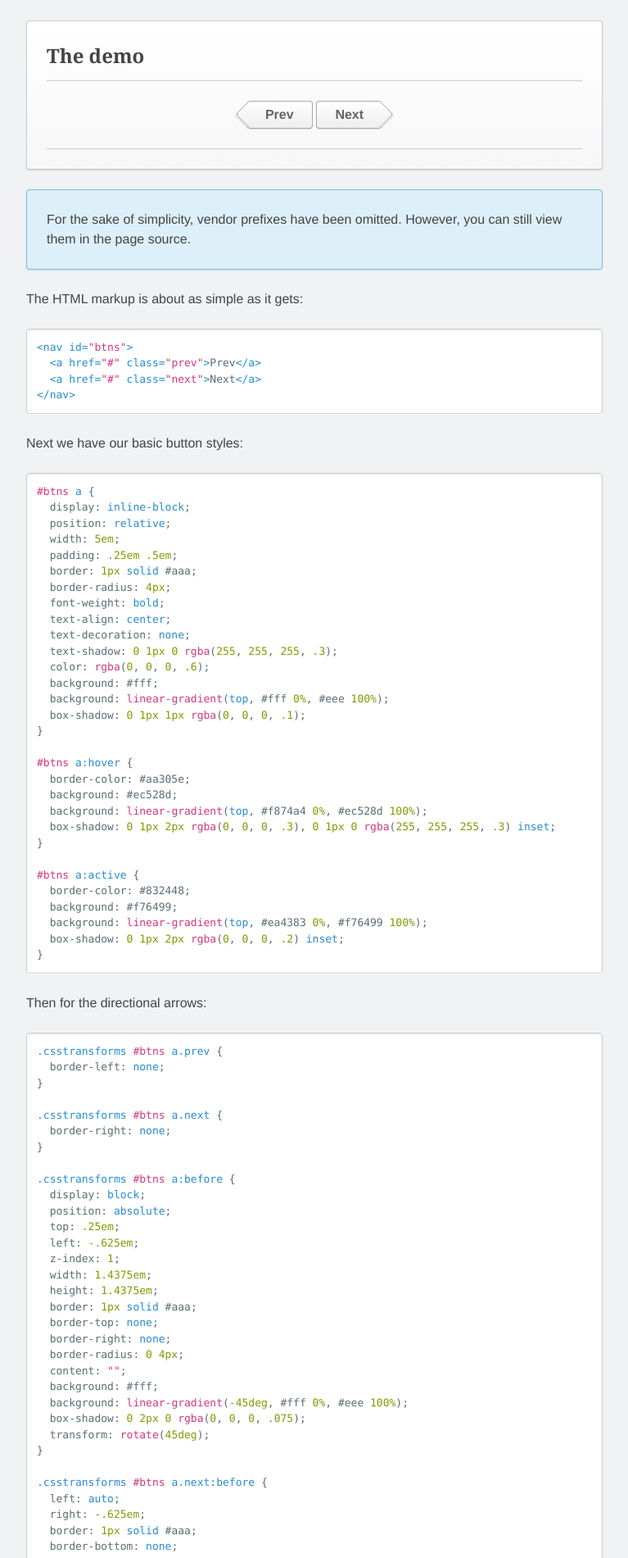
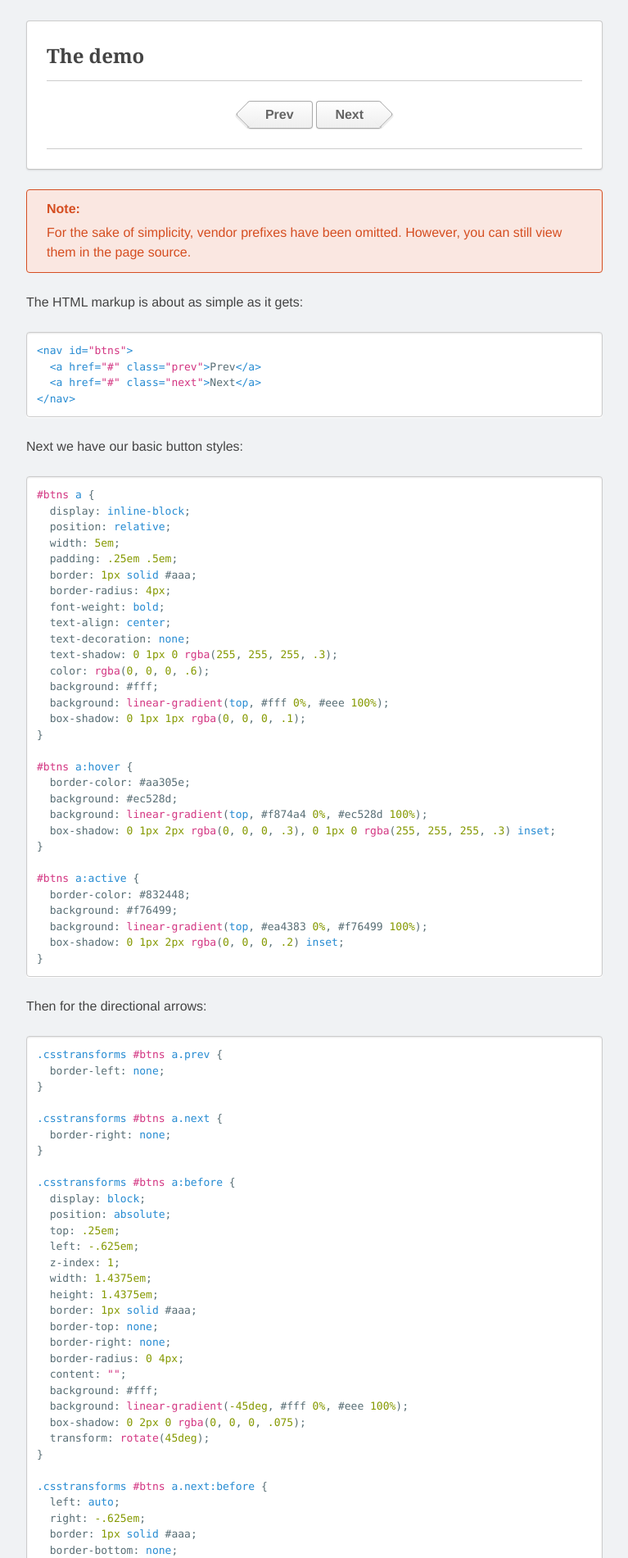
Before and after one commit to nathanstaines/nathanstaines.github.com, a Jekyll site: the page built from _posts/2012-02-21-directional-buttons.md, in a window 1280 px wide. Shown: the part 390-2291 px from the top of the page at 82% size, without its empty margins (256-1023 px from the left). Built offline with Jekyll 4.4.1, drawn with Linux system fonts in a browser that asks for light colours; nearby versions of some CDN libraries; Markdown is read by kramdown in place of the engine named in the settings.

Commit message:
Update panels and add alert styles

```diff
--- a/_posts/2012-02-21-directional-buttons.md
+++ b/_posts/2012-02-21-directional-buttons.md
@@ -19,7 +19,8 @@ These buttons have been made by utilising the CSS <code>:before</code> attribute
   </nav>
 </div>
 
-<div class="panel panel-info">
+<div class="alert">
+  <h2>Note:</h2>
   <p>For the sake of simplicity, vendor prefixes have been omitted. However, you can still view them in the page source.</p>
 </div>
 
--- a/css/main.css
+++ b/css/main.css
@@ -418,13 +418,7 @@ figcaption:before {
   border-radius: 4px;
   -webkit-box-shadow: 0 1px 2px rgba(0, 0, 0, 0.1);
   box-shadow: 0 1px 2px rgba(0, 0, 0, 0.1);
-  background-color: white;
-  background-image: -webkit-gradient(linear, left top, left bottom, color-stop(0%, white), color-stop(100%, #f7f7f7));
-  background-image: -webkit-linear-gradient(top, white, #f7f7f7);
-  background-image: -moz-linear-gradient(top, white, #f7f7f7);
-  background-image: -ms-linear-gradient(top, white, #f7f7f7);
-  background-image: -o-linear-gradient(top, white, #f7f7f7);
-  background-image: linear-gradient(top, white, #f7f7f7);
+  background: white;
 }
 
 .panel-info {
@@ -460,6 +454,27 @@ figcaption:before {
   background-image: -ms-linear-gradient(top, white, #f7f7f7);
   background-image: -o-linear-gradient(top, white, #f7f7f7);
   background-image: linear-gradient(top, white, #f7f7f7);
+}
+
+.alert {
+  padding: 0.75rem 1.5rem;
+  margin-bottom: 1.5rem;
+  color: #d54e21;
+  border: 1px solid #d54e21;
+  border-radius: 4px;
+  background: #fae7e1;
+}
+.alert h2 {
+  margin-bottom: 0.375rem;
+  font-family: "proxima-nova", "helvetica neue", helvetica, arial, sans-serif;
+  font-size: 16px;
+  color: inherit;
+}
+.alert p {
+  margin-bottom: 0;
+}
+.alert p + p {
+  margin-top: 0.75rem;
 }
 
 .nav-posts {
--- a/sass/_base.scss
+++ b/sass/_base.scss
@@ -26,7 +26,7 @@
 @import "panels";
 @import "buttons";
 // @import "tags";
-// @import "alerts";
+@import "alerts";
 @import "navs";
 
 // Page styles
--- a/sass/_media.scss
+++ b/sass/_media.scss
@@ -39,11 +39,11 @@ figure {
   @include inset-effect;
 
   &.pull-right {
-    margin: 0 0 ($base-spacing-unit) ($base-spacing-unit);
+    margin: 0 0 $base-spacing-unit $base-spacing-unit;
   }
 
   &.pull-left {
-    margin: 0 ($base-spacing-unit) ($base-spacing-unit) 0;
+    margin: 0 $base-spacing-unit $base-spacing-unit 0;
   }
 }
 
@@ -56,7 +56,7 @@ figcaption {
   @include font-size($milli-size);
 
   &:before {
-    margin-right: ($base-spacing-unit / 4);
+    margin-right: $quarter-spacing-unit;
     content: "\2014";
   }
 }
--- a/sass/_panels.scss
+++ b/sass/_panels.scss
@@ -9,7 +9,7 @@
   border-color: $gray-light $gray-light darken($gray-light, 3%);
   border-radius: $base-radius;
   @include box-shadow(0 1px 2px rgba(0, 0, 0, 0.1));
-  @include linear-gradient($white, darken($white, 3%));
+  background: $white;
 }
 
 .panel-info {
--- a/sass/_tables.scss
+++ b/sass/_tables.scss
@@ -11,7 +11,7 @@ table {
 
 th,
 td {
-  padding: ($base-spacing-unit / 4);
+  padding: $quarter-spacing-unit;
   border: 1px solid $gray-light;
   text-align: left;
 }
--- a/sass/_variables.scss
+++ b/sass/_variables.scss
@@ -58,7 +58,6 @@ $footer-background:                 $white !default;
 $base-font-size:                    16px !default;
 $base-line-height:                  24px !default;
 $base-font-family:                  "proxima-nova", "helvetica neue", helvetica, arial, sans-serif !default;
-
 $headings-font-family:              "adelle", georgia, times, "times new roman", serif !default;
 $mono-font-family:                  consolas, "liberation mono", courier, monospace !default;
 
@@ -82,6 +81,7 @@ $micro-size:                        12px !default;
 $line-height-ratio:                 $base-line-height / $base-font-size !default;
 $base-spacing-unit:                 $line-height-ratio * 1rem !default;
 $half-spacing-unit:                 $base-spacing-unit / 2 !default;
+$quarter-spacing-unit:              $base-spacing-unit / 4 !default;
 $double-spacing-unit:               $base-spacing-unit * 2 !default;
 
 $footer-height:                     $double-spacing-unit !default;
```
Also changed, not shown: _posts/2010-07-22-starkers-html5.md (+4 -1 lines), sass/_alerts.scss (+27 -0 lines), sass/_lists.scss (+4 -4 lines), 3 other files.
